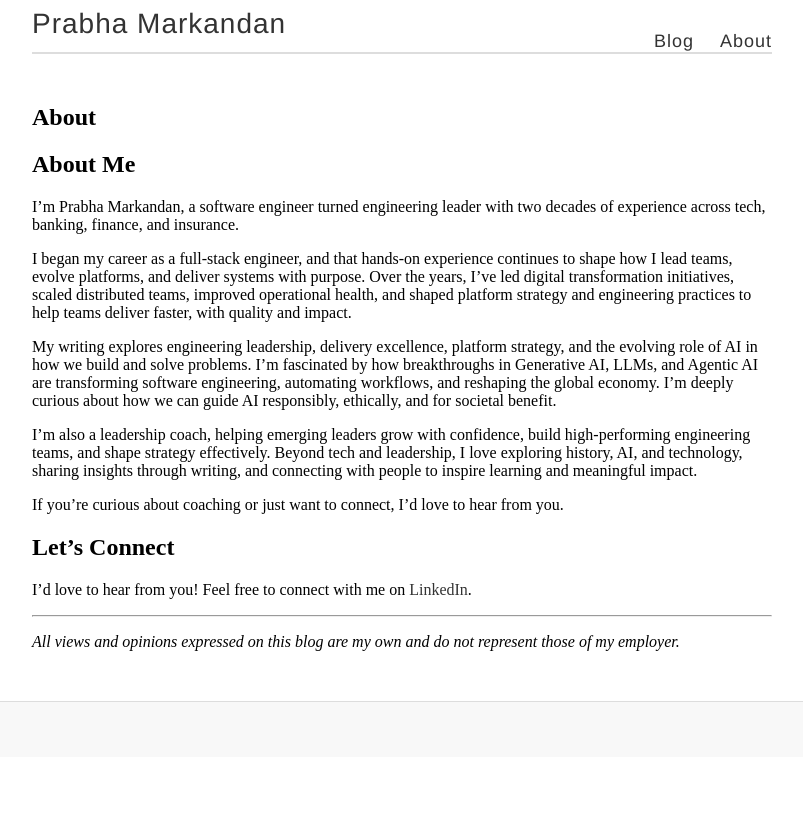
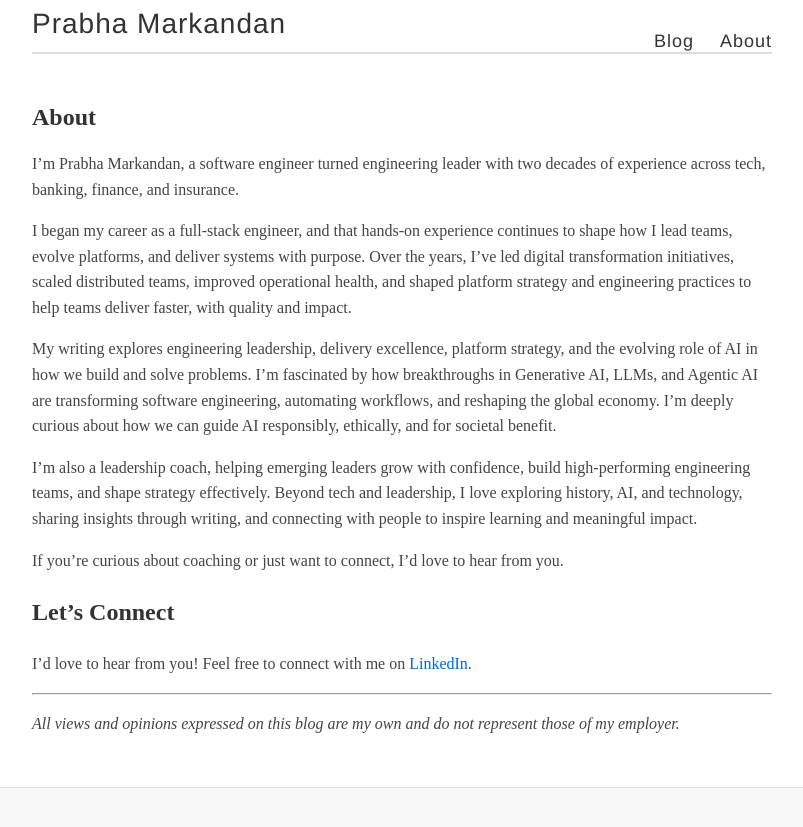
Before and after one commit to prabhamarkandan/prabhamarkandan.github.io, a Jekyll site: the page built from about.md, in a window 1280 px wide. Shown: the top 827 px of the page, without its empty margins (238-1041 px from the left). Built offline with Jekyll 4.4.1, drawn with Linux system fonts in a browser that asks for light colours.

Commit message:
Fix About page: remove duplicate header and add consistent styling

```diff
--- a/about.md
+++ b/about.md
@@ -3,8 +3,6 @@ layout: page
 title: About
 permalink: /about/
 ---
-
-## About Me
 
 I'm Prabha Markandan, a software engineer turned engineering leader with two decades of experience across tech, banking, finance, and insurance.
 
--- a/style.css
+++ b/style.css
@@ -55,6 +55,35 @@ a:visited {
 }
 
 .post .entry a:visited, .post p a:visited, .post li a:visited, .post blockquote a:visited, .post div a:visited {
+  color: #0366d6;
+}
+
+/* Page styling (for About page, etc.) */
+.page h1, .page h2, .page h3, .page h4, .page h5, .page h6 {
+  color: #333;
+}
+
+.page p, .page li, .page div {
+  color: #444;
+  line-height: 1.6;
+}
+
+.page {
+  color: #444;
+}
+
+/* Links within page content should be more visible */
+.page a {
+  color: #0366d6;
+  text-decoration: none;
+}
+
+.page a:hover {
+  color: #0366d6;
+  text-decoration: underline;
+}
+
+.page a:visited {
   color: #0366d6;
 }
 
```
